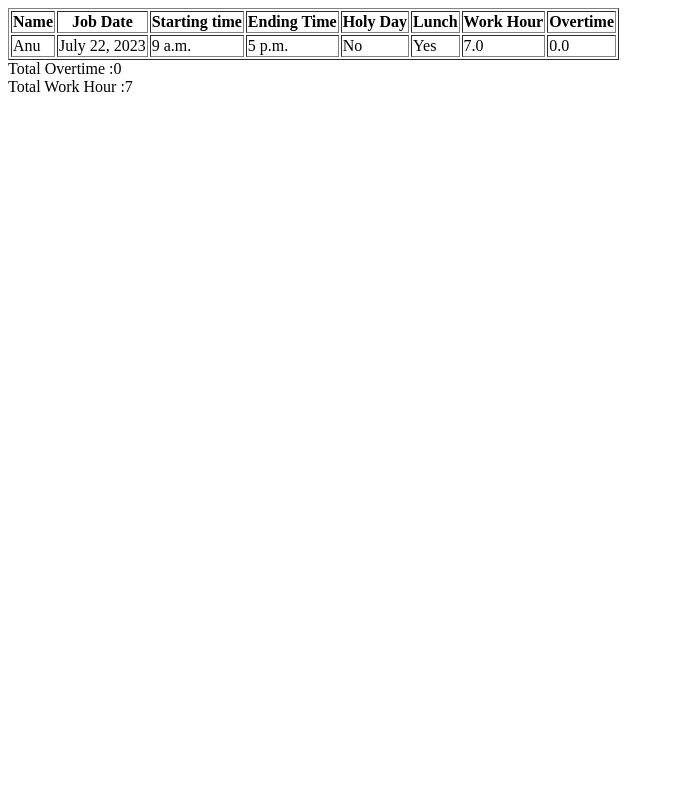
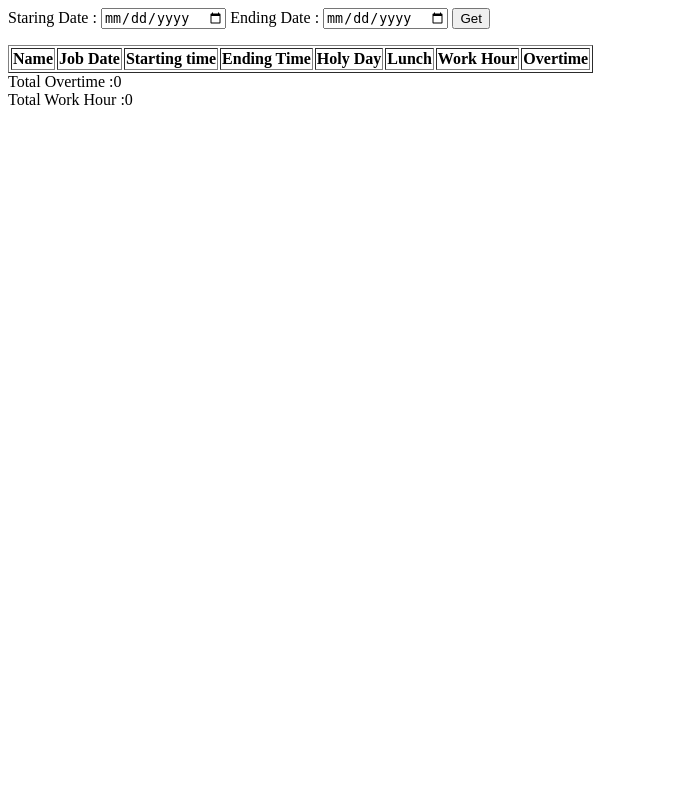
Before and after one commit to icsindia/djangoproject, a Django app: page / in a window 1280 px wide. Shown: the whole page, without its empty margins (0-674 px from the left). Run offline with Django 4.2, Linux system fonts and the light colour scheme; data comes from the database, SQL or seed files in the repository; lists and menus that the app fills with data are empty.

Commit message:
Date add

```diff
--- a/jobs/templates/index.html
+++ b/jobs/templates/index.html
@@ -1,4 +1,10 @@
 <html>
+    <form action="" method="post">
+        {% csrf_token %}
+       Staring Date : <input type="date" name="s_date">
+       Ending Date : <input type="date" name="e_date">
+       <button>Get</button>
+    </form>
     <table border="1">
         <tr>
         <th>Name</th>
--- a/jobs/views.py
+++ b/jobs/views.py
@@ -4,34 +4,37 @@ from . models import Working
 from django.db.models import Sum
 
 def index(request):
-    work=Working.objects.filter(name='Anu')
     thour=0
     otime=0
-    for a in work:
-        s1 = str(a.start)
-        s2 = str(a.end)
-        start_dt = datetime.strptime(s1, '%H:%M:%S')
-        end_dt = datetime.strptime(s2, '%H:%M:%S')
-        diff = (end_dt - start_dt)
-        days = diff.days
-        days_to_hours = days * 24
-        diff_btw_two_times = (diff.seconds) / 3600
-        overall_hours = days_to_hours + diff_btw_two_times
-        thour=thour+overall_hours
-        if a.lunch=='Yes' and a.holyday=='No' and overall_hours>7:
-            overall_hours=overall_hours-1
-            otime=overall_hours-7
-        if a.lunch=='No' and a.holyday=='Yes':
-            otime=overall_hours
-        if a.lunch=='No' and a.holyday=='No':
-            otime=overall_hours
-        if a.lunch=='Yes' and a.holyday=='Yes':
-            overall_hours=overall_hours-1
-            otime=overall_hours
-        print("WH",overall_hours)
-    print("TT",thour)
-    print("TOT",otime)
-    context= {
-        'work': work
-    }
-    return render(request, "index.html", context)
+    if request.method=='POST':
+        start=request.POST['s_date']
+        work=Working.objects.filter(jdate=start)
+        for a in work:
+            s1 = str(a.start)
+            s2 = str(a.end)
+            start_dt = datetime.strptime(s1, '%H:%M:%S')
+            end_dt = datetime.strptime(s2, '%H:%M:%S')
+            diff = (end_dt - start_dt)
+            days = diff.days
+            days_to_hours = days * 24
+            diff_btw_two_times = (diff.seconds) / 3600
+            overall_hours = days_to_hours + diff_btw_two_times
+            thour=thour+overall_hours
+            if a.lunch=='Yes' and a.holyday=='No' and overall_hours>7:
+                overall_hours=overall_hours-1
+                otime=overall_hours-7
+            if a.lunch=='No' and a.holyday=='Yes':
+                otime=overall_hours
+            if a.lunch=='No' and a.holyday=='No':
+                otime=overall_hours
+            if a.lunch=='Yes' and a.holyday=='Yes':
+                overall_hours=overall_hours-1
+                otime=overall_hours
+            print("WH",overall_hours)
+        print("TT",thour)
+        print("TOT",otime)
+        context= {
+            'work': work
+            }
+        return render(request, "index.html", context)
+    return render(request, "index.html")
```
